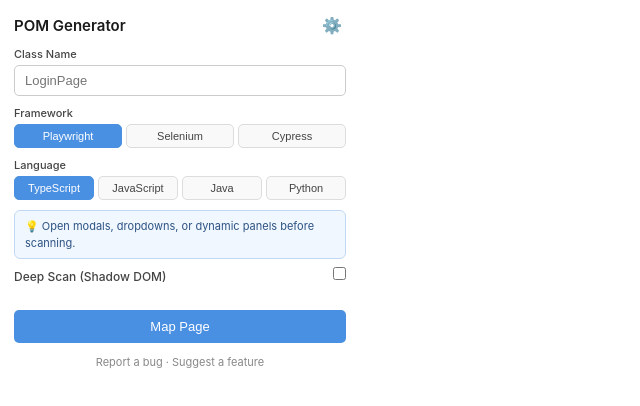
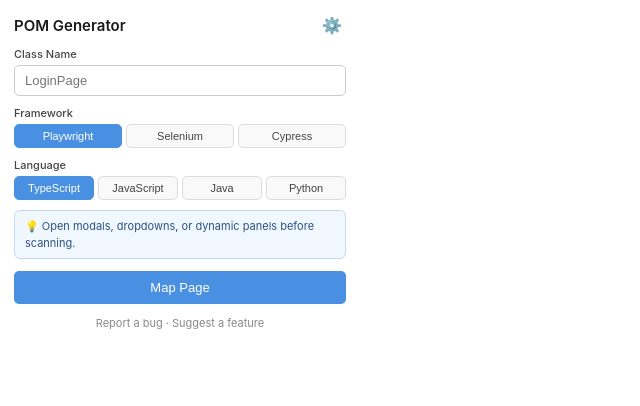
Before and after one commit to vterziski/pom-mapper, a website with bundled scripts: page popup/popup.html in a window 1280 px wide. Shown: the whole page, without its empty margins (0-640 px from the left). Built offline with nearby package versions, Linux system fonts and the light colour scheme; no server answers.

Commit message:
feat: hide deep scan toggle on non-Salesforce pages

```diff
--- a/popup/popup.html
+++ b/popup/popup.html
@@ -37,7 +37,7 @@
 
     <div id="sf-badge" class="sf-badge hidden">⚡ Salesforce detected</div>
 
-    <div class="toggle-row">
+    <div class="toggle-row hidden" id="deep-scan-row">
       <label for="deep-scan-toggle" class="toggle-label">Deep Scan (Shadow DOM)</label>
       <input type="checkbox" id="deep-scan-toggle" />
     </div>
--- a/popup/popup.js
+++ b/popup/popup.js
@@ -347,6 +347,7 @@
     chrome.tabs.sendMessage(tab.id, { action: 'DETECT_SALESFORCE' }, (response) => {
       if (response && response.isSalesforce) {
         $('sf-badge').classList.remove('hidden');
+        $('deep-scan-row').classList.remove('hidden');
         $('deep-scan-toggle').checked = true;
         deepScan = true;
       }
```
